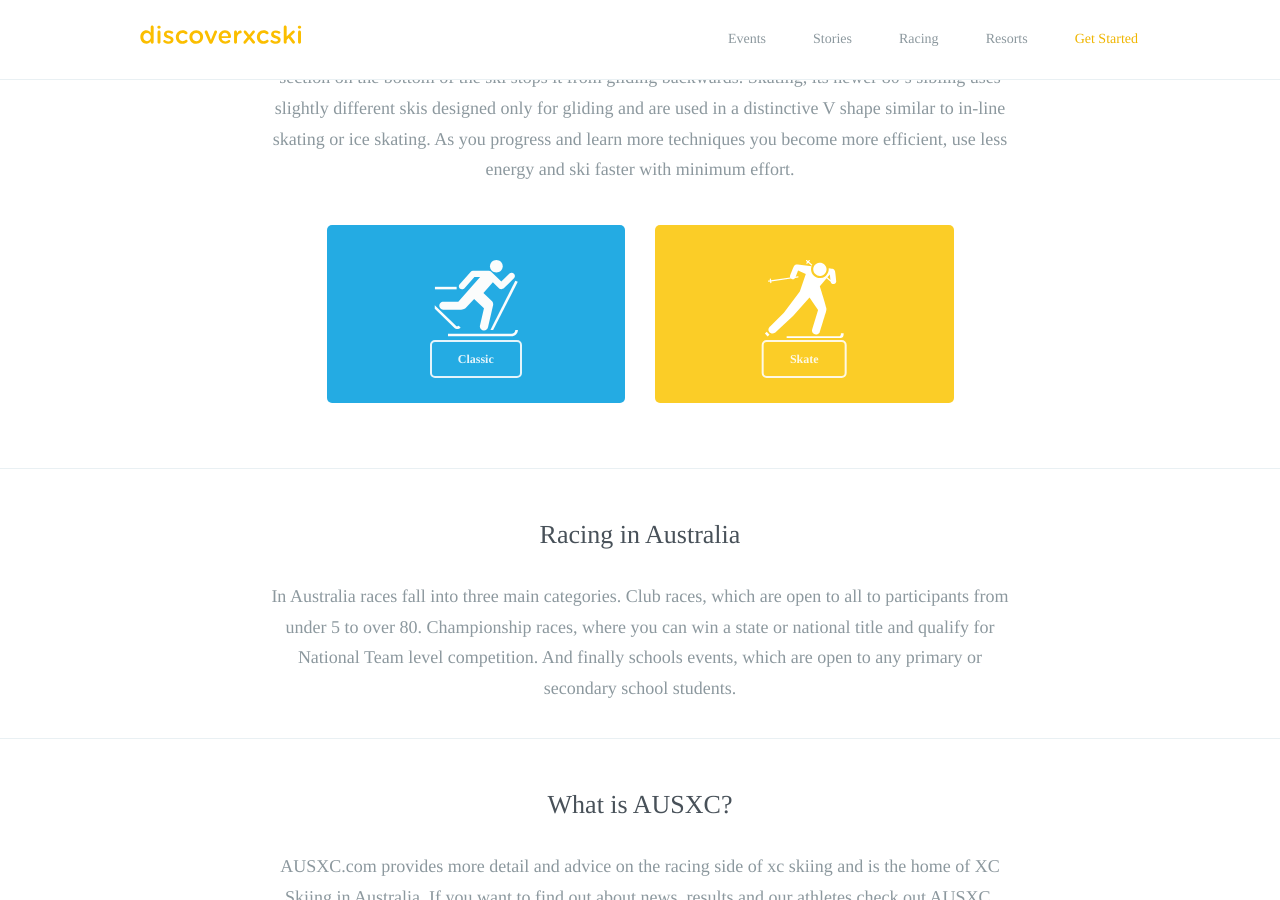
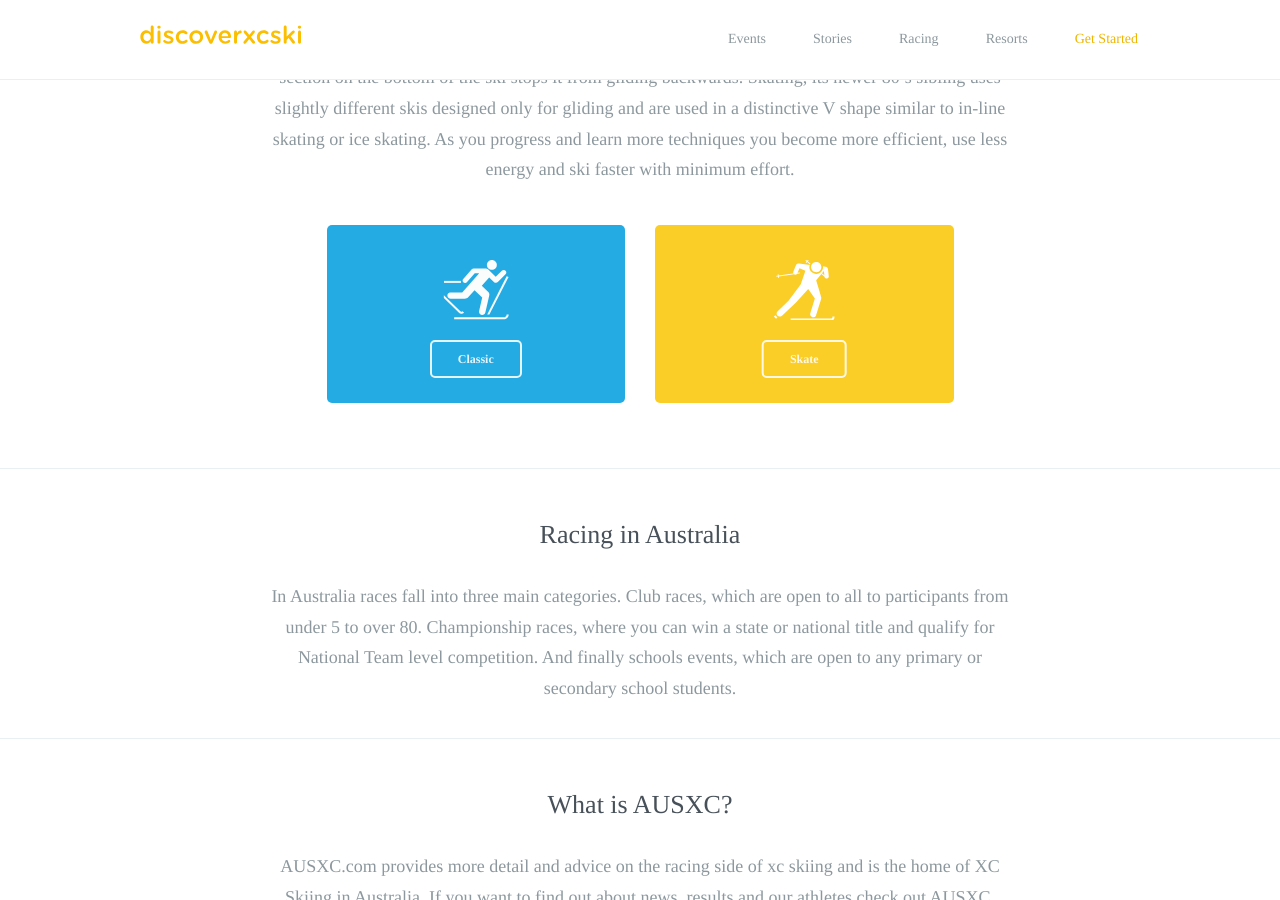
Before and after one commit to robcatto/robcatto.github.io, a Jekyll site: the page built from discoverxc/index.html, in a window 1280 px wide and 900 px high, scrolled down 1071 px. Built offline with Jekyll 4.4.1, drawn with Linux system fonts in a browser that asks for light colours; some web fonts are replaced; Markdown is read by kramdown in place of the engine named in the settings.

Commit message:
correct icon size

```diff
--- a/discoverxc/index.html
+++ b/discoverxc/index.html
@@ -65,9 +65,9 @@ layout: default
 
                         <div class="column two">
                             <div class="callout-card" style="background: #24ABE3;">
-                                <svg width="84px" height="77px" viewBox="0 0 84 77" version="1.1" xmlns="http://www.w3.org/2000/svg" xmlns:xlink="http://www.w3.org/1999/xlink" xmlns:sketch="http://www.bohemiancoding.com/sketch/ns">
+                                <svg width="84px" height="60px" viewBox="0 0 84 77" version="1.1" xmlns="http://www.w3.org/2000/svg" xmlns:xlink="http://www.w3.org/1999/xlink" xmlns:sketch="http://www.bohemiancoding.com/sketch/ns">
     <!-- Generator: Sketch 3.3.2 (12043) - http://www.bohemiancoding.com/sketch -->
-    <title>Interschools Copy 23 + Interschools Copy 28 Copy</title>
+    <title>Classic</title>
     <desc>Created with Sketch.</desc>
     <defs></defs>
     <g id="Page-1" stroke="none" stroke-width="1" fill="none" fill-rule="evenodd" sketch:type="MSPage">
@@ -92,9 +92,9 @@ layout: default
                         </div>
                         <div class="column two">
                             <div class="callout-card" style="background: #FBCD27;">
-                                <svg width="80px" height="78px" viewBox="0 0 80 78" version="1.1" xmlns="http://www.w3.org/2000/svg" xmlns:xlink="http://www.w3.org/1999/xlink" xmlns:sketch="http://www.bohemiancoding.com/sketch/ns">
+                                <svg width="80px" height="60px" viewBox="0 0 80 78" version="1.1" xmlns="http://www.w3.org/2000/svg" xmlns:xlink="http://www.w3.org/1999/xlink" xmlns:sketch="http://www.bohemiancoding.com/sketch/ns">
     <!-- Generator: Sketch 3.3.2 (12043) - http://www.bohemiancoding.com/sketch -->
-    <title>Racing 2 Copy 24 + Racing 2 Copy 29 Copy</title>
+    <title>Skate</title>
     <desc>Created with Sketch.</desc>
     <defs></defs>
     <g id="Page-1" stroke="none" stroke-width="1" fill="none" fill-rule="evenodd" sketch:type="MSPage">
```
